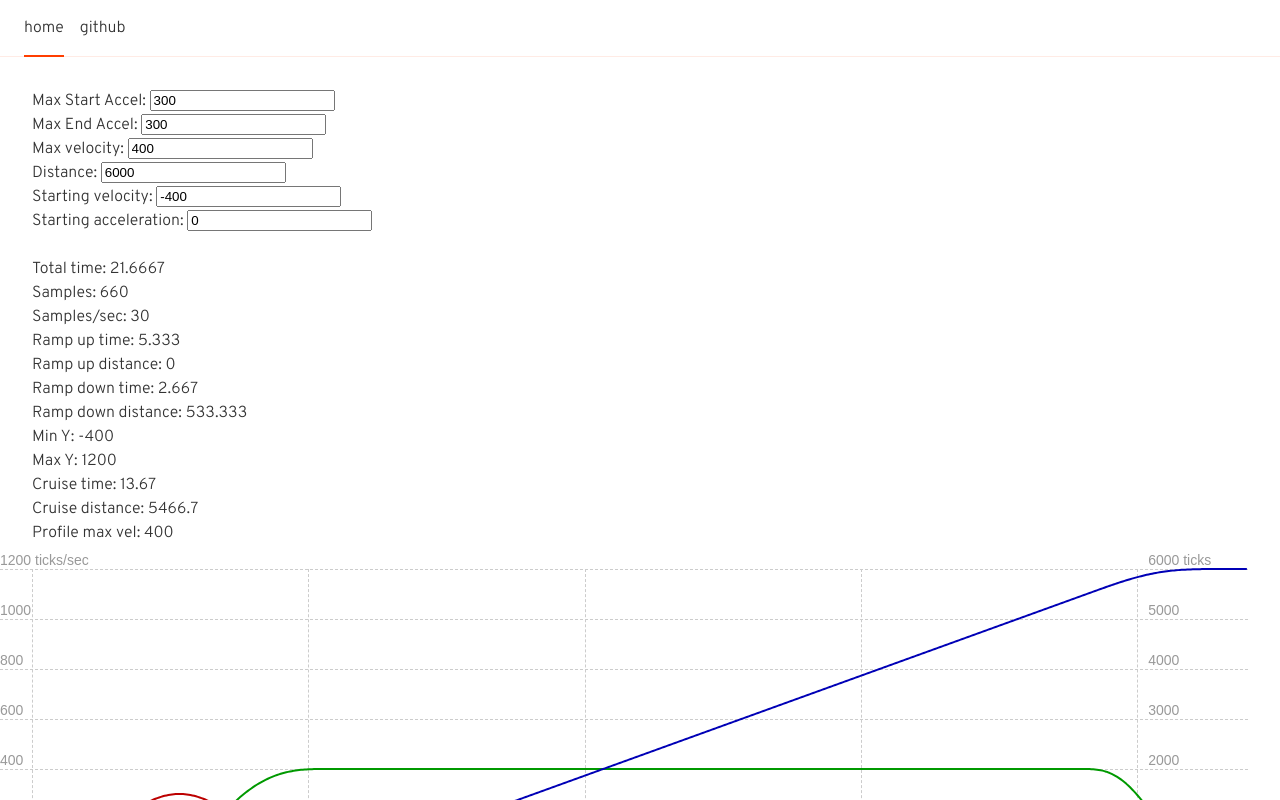
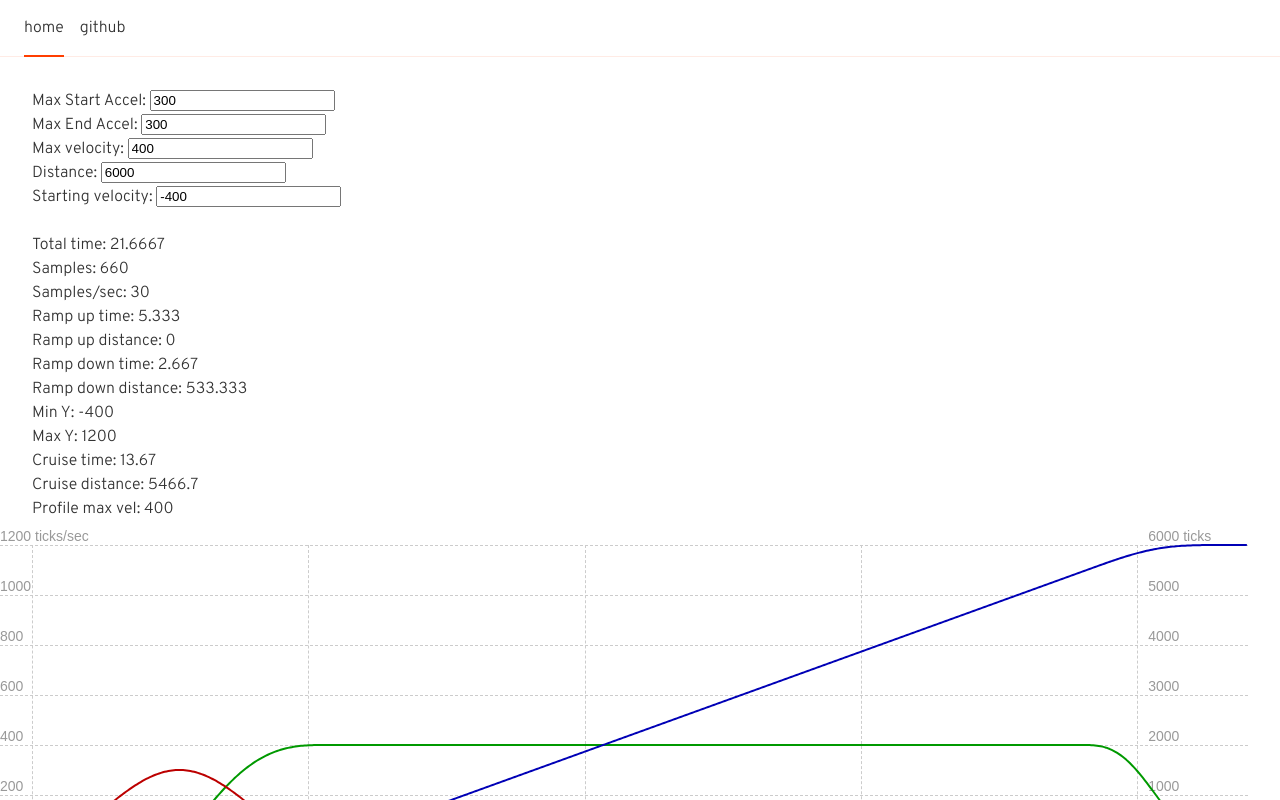
Before and after one commit to SQLSourcerer/pancake-ts, a SvelteKit app: page / in a window 1280 px wide. Shown: the top 800 px of the page. Built offline with nearby package versions, Linux system fonts and the light colour scheme.

Commit message:
get rid of starting accel

```diff
--- a/src/lib/model/motion-profile.ts
+++ b/src/lib/model/motion-profile.ts
@@ -28,8 +28,7 @@ export class ReversibleMotionProfile implements MotionProfile {
 			maxEndAccel,
 			maxVelocity,
 			distance,
-			startingVelocity,
-			startingAccel
+			startingVelocity
 		) as MotionProfile;
 	}
 
@@ -41,8 +40,7 @@ export class ReversibleMotionProfile implements MotionProfile {
 		maxEndAccel: number,
 		maxVelocity: number,
 		distance: number,
-		startingVelocity = 0,
-		startingAccel = 0
+		startingVelocity = 0
 	) {
 		this._signum = Math.sign(distance);
 		this._profile = new TrigMotionProfile(
--- a/src/routes/+page.svelte
+++ b/src/routes/+page.svelte
@@ -16,7 +16,6 @@
 	let maxVelocity = 400;
 	let distance = 6000;
 	let startingVelocity = -400;
-	let startingAccel = 0;
 
 	const minx = 0;
 
@@ -25,8 +24,7 @@
 		maxEndAccel,
 		maxVelocity,
 		distance,
-		startingVelocity,
-		startingAccel
+		startingVelocity
 	);
 	$: time = Math.ceil(profile.totalProfileTime);
 	$: samples = Math.ceil(Math.ceil(600 / time) / 5) * 5 * time;
@@ -140,11 +138,6 @@
 <label>
 	Starting velocity:
 	<input type="text" bind:value={startingVelocity} /></label
->
-<br />
-<label>
-	Starting acceleration:
-	<input type="text" bind:value={startingAccel} /></label
 >
 <br />
 <br />
```
